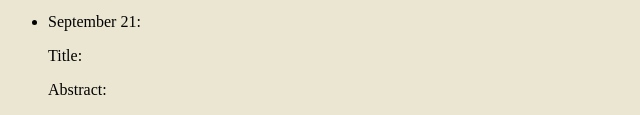
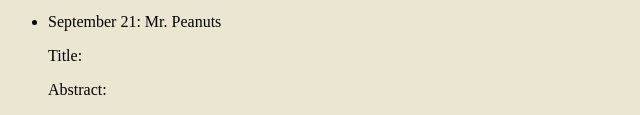
Before and after one commit to jacksontvd/jgeo, a plain HTML site: page index.html in a window 1280 px wide. Shown: the part 678-793 px from the top of the page, 0-640 px from the left. Drawn offline with nearby package versions, Linux system fonts and the light colour scheme.

Commit message:
Peanuts!

```diff
--- a/index.html
+++ b/index.html
@@ -98,7 +98,7 @@ Title:
 Abstract:
 </p></li>
 
-<li>   September 21:
+<li>   September 21: Mr. Peanuts
 <p>
 Title:
 </p>
```
